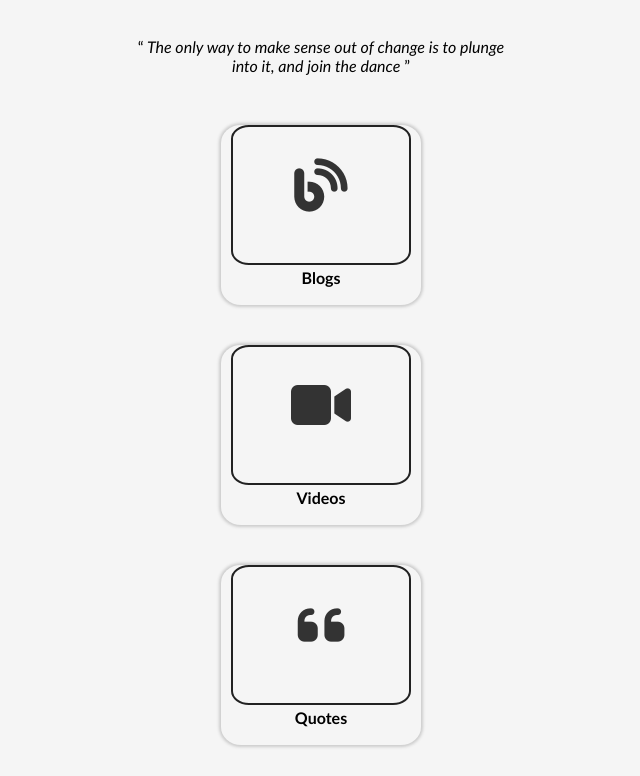
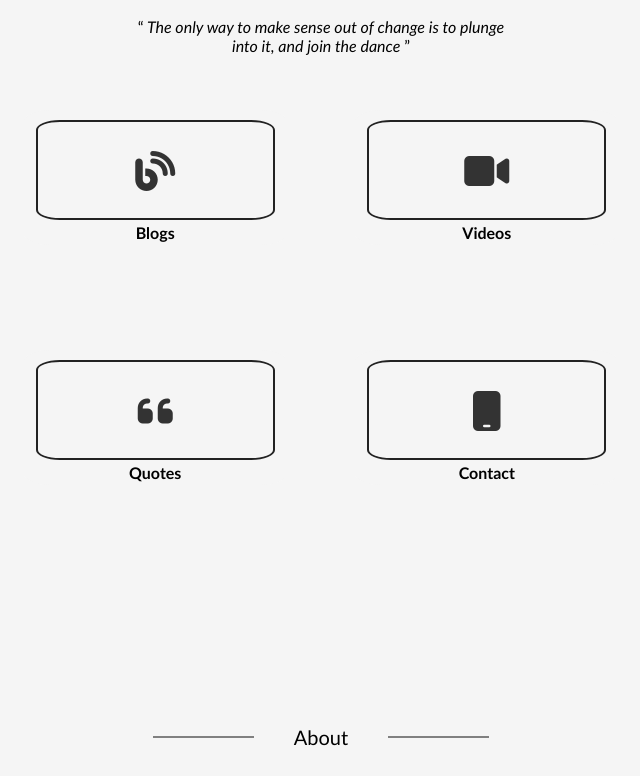
Before and after one commit to Excel909/GreatDaveweb, a plain HTML site: page index.html in a window 768 px wide. Shown: the part 1382-2158 px from the top of the page, without its empty margins (63-703 px from the left). Drawn offline with Linux system fonts and the light colour scheme.

Commit message:
corrections

```diff
--- a/design.css
+++ b/design.css
@@ -389,12 +389,29 @@ body{
 }
 
 .box-links{
-    width: 100%;
+    width: 90%;
     height: 100%;
     display: flex;
     height: 35vh;
     /* background-color: red; */
+    margin:auto;
     margin-top: 50px;
+    justify-content: space-around;
+    align-items: center;
+}
+
+.boxl-1{
+    width: 50%;
+    display: flex;
+    /* background-color: red; */
+    justify-content: space-around;
+    align-items: center;
+}
+
+.boxl-2{
+    width: 50%;
+    display: flex;
+    /* background-color: blue; */
     justify-content: space-around;
     align-items: center;
 }
@@ -652,7 +669,7 @@ footer{
     }
 
     .box-links{
-        width: fit-content;
+        width: 90%;
         height: fit-content;
         display: block;
         /* background-color: red; */
@@ -660,27 +677,45 @@ footer{
         margin-top: 50px;
         justify-content: space-around;
         align-items: center;
-
     }
 
+    .boxl-1{
+        width: 100%;
+        display: flex;
+        justify-content: space-around;
+        align-items: first baseline;
+        height: 30vh;
+        padding: 5px;
+    }
+
+    .boxl-2{
+        width: 100%;
+        display: flex;
+        justify-content: space-around;
+        align-items: first baseline;
+        height: 35vh;
+        padding: 5px;
+    }
+
+
     .blog,.video,.quotes,.contact{
-        width: 200px;
-        height: 180px;
-        background-color:whitesmoke;
-        box-shadow: 0px 0px 3px 2px #ccc;
+        width: 50%;
+        height: fit-content;
+        /* background-color:red; */
+        box-shadow:none;
         border-radius: 10%;
-        margin-top: 40px;
+        /* margin-top: 40px; */
     }
 
     .icon{
         width: 90%;
-        height:140px;
+        height:100px;
         /* background-color: red; */
         margin: auto;
         margin-top: 10px;
         border-radius: 10%;
         border:2px solid #222;
-        font-size: 40pt;
+        font-size: 30pt;
     }
 
 
@@ -841,9 +876,22 @@ footer{
         margin-top: 5px;
     }
 
-
-
-
+    .push-down{
+        margin-top: 30px;
+    }
 
 
 }
+
+
+@media(min-width:400px){
+    .blog,.video,.quotes,.contact{
+        width: 40%;
+        height: fit-content;
+        /* background-color:red; */
+        box-shadow:none;
+        border-radius: 10%;
+        /* margin-top: 40px; */
+    }
+
+}
--- a/index.html
+++ b/index.html
@@ -106,7 +106,7 @@
                 <div class="text-structure">
                     <span class="row-1">Learn more about</span><br>
                     <span class="row-2">African History here <br>on GDweb</span>
-                    <button type="button" class="first-text-button">Learn more</button>
+                    <!-- <button type="button" class="first-text-button">Learn more</button> -->
                 </div>
             </div>
         </div>
@@ -114,7 +114,7 @@
 
         <div id="content">
 
-            <div class="blog-headline">
+            <div class="blog-headline  push-down">
                 <div class="blog-intro">
                     <div class="blog-entry">
                         <div class="b-e-h">
@@ -234,6 +234,7 @@
             </div>
 
             <div class="box-links">
+                <div class="boxl-1">
                     <div class="blog">
                         <div class="icon"><i class="fa-solid fa-blog"></i></div>
                         <div class="i-text">Blogs</div>
@@ -244,6 +245,8 @@
                         <div class="i-text">Videos</div>
                     </div>
 
+                </div>
+                <div class="boxl-2">
                     <div class="quotes">
                         <div class="icon"><i class="fa-solid fa-quote-left"></i></div>
                         <div class="i-text">Quotes</div>
@@ -252,6 +255,7 @@
                     <div class="contact">
                         <div class="icon"><i class="fa-solid fa-mobile"></i></div>
                         <div class="i-text">Contact</div>
+                    </div>
                 </div>
             </div>
 
@@ -275,7 +279,7 @@
 
             <div class="about">
                 <div class="a-left">
-                    <!-- <img src="bio.jpg" class="a-left-img"> -->
+                    <img src="great-dave.jpg" class="a-left-img">
                 </div>
 
                 <div class="a-right">
@@ -295,7 +299,7 @@
                         You can reach us on our social media platforms and gmail below:<br>
 
                         <p>
-                        <span class="a-icons"><i class="fa fa-facebook solid"></i></span> @greatdave<p>
+                        <span class="a-icons"><i class="fa fa-facebook"></i></span> @greatdave<p>
                         <span class="a-icons"><i class="fa fa-instagram"></i></span> @greatdave <p>
                         <span class="a-icons"><i class="fa fa-envelope-open"></i></span> greatdaveblog@gmail.com
                         </p>
```
Also changed, not shown: great-dave.jpg (added). Lines whose indentation alone changed are shown as unchanged.
